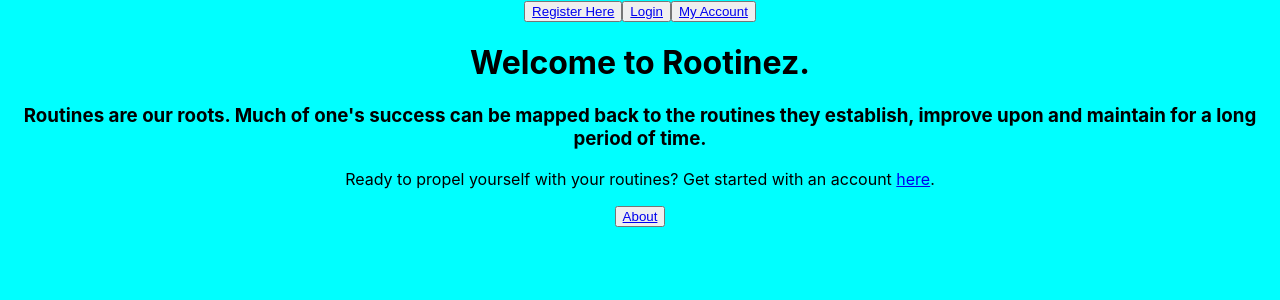
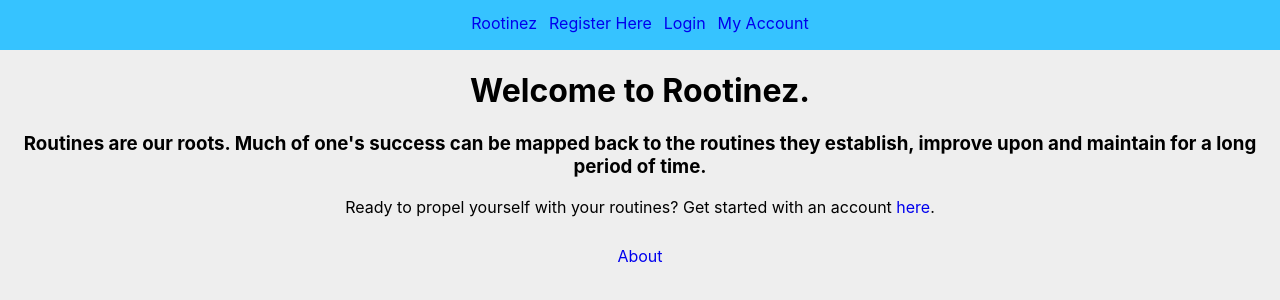
Before and after one commit to nicholasmeade/Rootinez, a React (Create React App) app in the folder rootinez-app/: page /#/ in a window 1280 px wide. Shown: the top 300 px of the page. Built offline with nearby package versions, Linux system fonts and the light colour scheme.

Commit message:
more styling done 1. cleaned up css file 2. added a new component UserRoutines.js 3. goal is for this to conditionally render two different displays and will have a check when the user is logged in if the user has any data attached to their account

```diff
--- a/rootinez-app/src/App.css
+++ b/rootinez-app/src/App.css
@@ -1,5 +1,53 @@
 .App {
   text-align: center;
-  background-color: aqua;
+  background-color: rgb(238, 238, 238);
   height: 100vh;
 }
+
+.header-home,
+.header-register,
+.header-login,
+.header-userhome,
+.header-howto,
+.header-about {
+  background-color: rgb(54, 195, 255);
+  height: 50px;
+}
+
+.header-home button,
+.header-register button,
+.header-login button,
+.header-userhome button,
+.header-howto button,
+.header-about button {
+	background: none;
+	color: inherit;
+	border: none;
+	padding: 10;
+	font: inherit;
+	cursor: pointer;
+  margin-top: 12px;
+}
+
+.home-tab,
+.register-tab,
+.login-tab,
+.myaccount-tab,
+.howto-tab,
+.logout-tab {
+  text-decoration: none;
+}
+
+.about-button {
+  background: none;
+	color: inherit;
+	border: none;
+	padding: 10;
+	font: inherit;
+	cursor: pointer;
+  margin-top: 12px;
+}
+
+.about-tab {
+  text-decoration: none;
+}
--- a/rootinez-app/src/App.js
+++ b/rootinez-app/src/App.js
@@ -28,7 +28,7 @@ function App() {
         </Routes>
       </main>
       <footer>
-        <button><Link className='about-tab' to='/about'>About</Link></button>
+        <button className="about-button"><Link className='about-tab' to='/about'>About</Link></button>
       </footer>
     </div>
   );
--- a/rootinez-app/src/Components/About.js
+++ b/rootinez-app/src/Components/About.js
@@ -1,6 +1,14 @@
+import { Link } from "react-router-dom";
+
 const About = () => {
     return (
         <div>
+            <header className='header-about'>
+                <button><Link className='home-tab' to='/'>Rootinez</Link></button>
+                <button><Link className='register-tab' to='/register'>Register Here</Link></button>
+                <button><Link className='login-tab' to='/login'>Login</Link></button>
+                <button><Link className='myaccount-tab' to='/userhome'>My Account</Link></button>
+            </header>
             <h1>Here's the About page.</h1>
         </div>
      );
--- a/rootinez-app/src/Components/Home.js
+++ b/rootinez-app/src/Components/Home.js
@@ -6,7 +6,8 @@ const Home = () => {
 
     return (
         <div className="home-container">
-            <header className='header'>
+            <header className='header-home'>
+                <button><Link className='home-tab' to='/'>Rootinez</Link></button>
                 <button><Link className='register-tab' to='/register'>Register Here</Link></button>
                 <button><Link className='login-tab' to='/login'>Login</Link></button>
                 <button><Link className='myaccount-tab' to='/userhome'>My Account</Link></button>
--- a/rootinez-app/src/Components/HowTo.js
+++ b/rootinez-app/src/Components/HowTo.js
@@ -3,7 +3,7 @@ import { Link } from "react-router-dom";
 const HowTo = () => {
     return (
         <div>
-            <header className='header'>
+            <header className='header-howto'>
                 <button><Link className='home-tab' to='/'>Home</Link></button>
                 <button><Link className='myaccount-tab' to='/userhome'>My Account</Link></button>
                 <button>Log Out</button>
--- a/rootinez-app/src/Components/Login.js
+++ b/rootinez-app/src/Components/Login.js
@@ -38,7 +38,7 @@ const Login = (props) => {
 
         return (
             <div>
-                <header className='header'>
+                <header className='header-login'>
                     <button><Link className='home-tab' to='/'>Home</Link></button>
                     <button><Link className='register-tab' to='/register'>Register Here</Link></button>
                 </header>
--- a/rootinez-app/src/Components/Register.js
+++ b/rootinez-app/src/Components/Register.js
@@ -52,7 +52,7 @@ const Register = (props) => {
     return (
         <div className="register-container">
             <div className="register-form">
-            <header className='header'>
+            <header className='header-register'>
                 <button><Link className='home-tab' to='/'>Home</Link></button>
                 <button><Link className='login-tab' to='/login'>Login</Link></button>
             </header>
--- a/rootinez-app/src/Components/UserHome.js
+++ b/rootinez-app/src/Components/UserHome.js
@@ -39,7 +39,7 @@ const UserHome = (props) => {
 
     return (
         <div className="userhome-container">
-            <header className='header'>
+            <header className='header-userhome'>
                 <button><Link className='home-tab' to='/'>Home</Link></button>
                 <button><Link className='howto-tab' to='/howto'>Tutorial</Link></button>
                 <button><Link className='myaccount-tab' to='/userhome'>My Account</Link></button>
```
Also changed, not shown: rootinez-app/src/Components/UserRoutines.js (added, +9 -0 lines).
